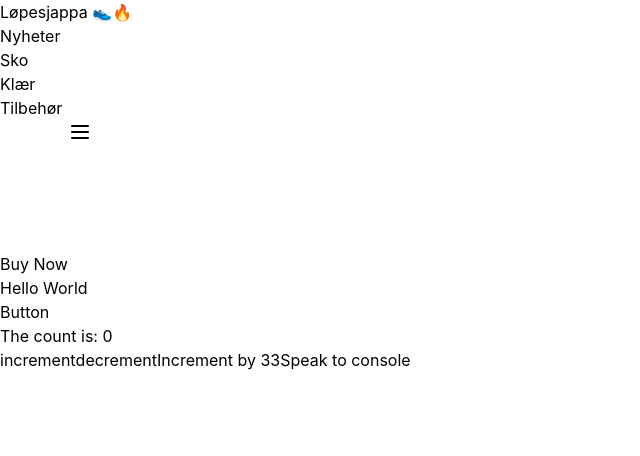
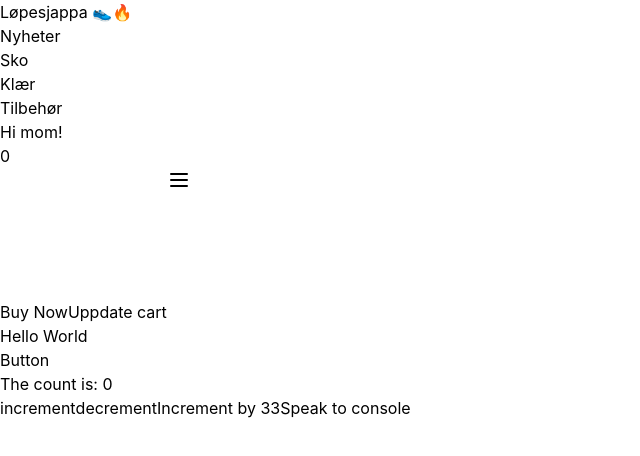
Before and after one commit to Loathar/lopebutikken, a Next.js app: page / in a window 1280 px wide. Shown: the top 456 px of the page, without its empty margins (0-640 px from the left). Built offline with nearby package versions, Linux system fonts and the light colour scheme; what @material-tailwind/react would draw is missing.

Commit message:
more redux practice

```diff
--- a/pages/navBar.tsx
+++ b/pages/navBar.tsx
@@ -8,12 +8,12 @@ import {
 } from "@material-tailwind/react";
 import { useDispatch, useSelector } from "react-redux";
 import { speak } from "../redux/counter";
-import { logCart } from "../redux/checkout";
+import { logCart, uppdateAmount } from "../redux/checkout";
 
 export default function NavBar() {
   const [openNav, setOpenNav] = useState(false);
   const dispatch = useDispatch();
-  const { checkout } = useSelector((state) => state.checkout);
+  const { cart, amount } = useSelector((state) => state.checkout);
 
   useEffect(() => {
     window.addEventListener(
@@ -22,7 +22,7 @@ export default function NavBar() {
     );
   }, []);
 
-  console.log(checkout);
+  console.log(cart);
 
   const navList = (
     <ul className="mb-4 mt-2 flex flex-col gap-2 lg:mb-0 lg:mt-0 lg:flex-row lg:items-center lg:gap-6 ">
@@ -82,6 +82,8 @@ export default function NavBar() {
         </Typography>
 
         <div className="hidden lg:block">{navList}</div>
+        <p className="m-2">{cart}</p>
+        <p className="m-2">{amount}</p>
         <Button
           variant="gradient"
           size="sm"
@@ -89,6 +91,14 @@ export default function NavBar() {
           onClick={() => dispatch(logCart())}
         >
           <span>Buy Now</span>
+        </Button>
+        <Button
+          variant="gradient"
+          size="sm"
+          className="hidden lg:inline-block"
+          onClick={() => dispatch(uppdateAmount())}
+        >
+          <span>Uppdate cart</span>
         </Button>
         <IconButton
           variant="text"
--- a/redux/checkout.js
+++ b/redux/checkout.js
@@ -1,9 +1,10 @@
 import { createSlice } from "@reduxjs/toolkit";
 
 const initialState = {
-  cart: "Hi mom",
+  cart: "Hi mom!",
+  amount: 0,
 };
-
+console.log(initialState);
 export const checkOutSlice = createSlice({
   name: "checkout",
   initialState,
@@ -11,12 +12,16 @@ export const checkOutSlice = createSlice({
   reducers: {
     logCart: (state) => {
       console.log("You have checked out");
-      state.cart.push(1);
+      state.cart = " Hi mom uppdated! :D";
       console.log(state.cart);
+    },
+
+    uppdateAmount: (state) => {
+      state.amount += 1;
     },
   },
 });
 
-export const { logCart } = checkOutSlice.actions;
+export const { logCart, uppdateAmount } = checkOutSlice.actions;
 
 export default checkOutSlice.reducer;
```
